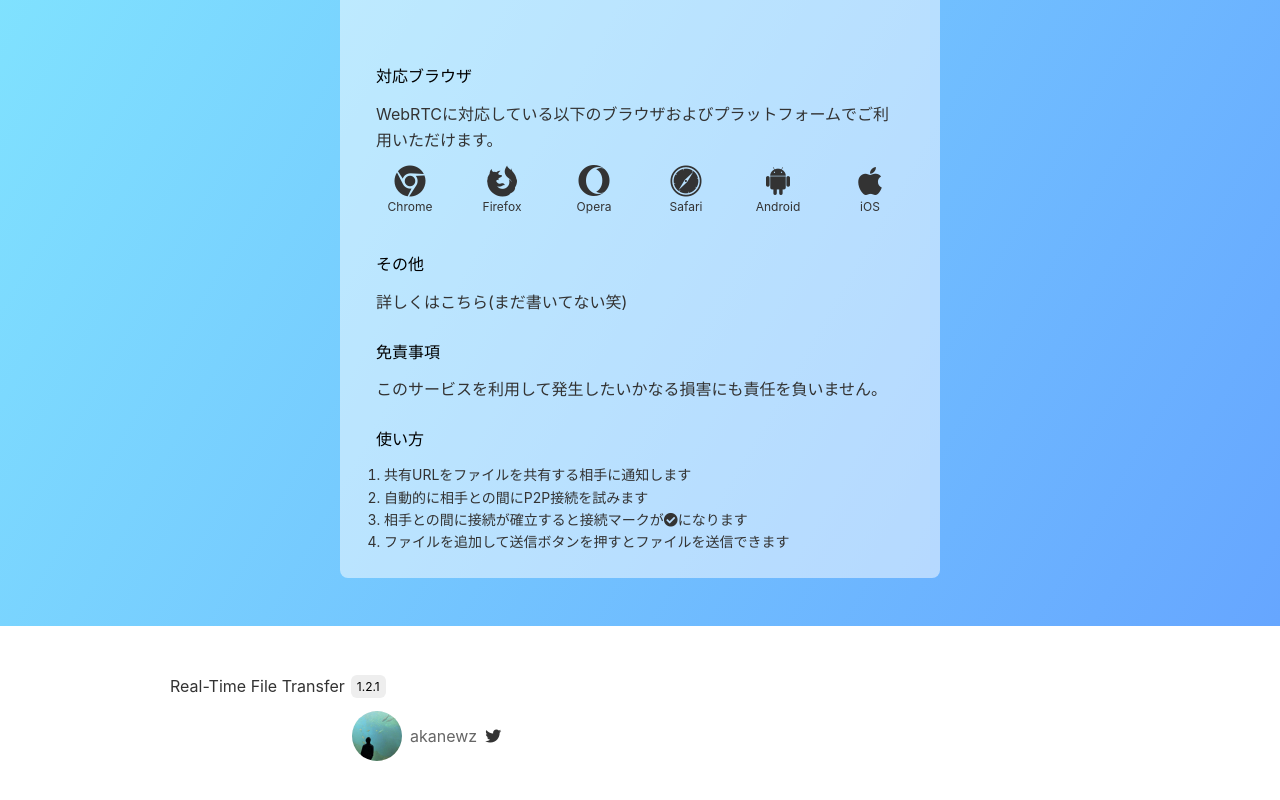
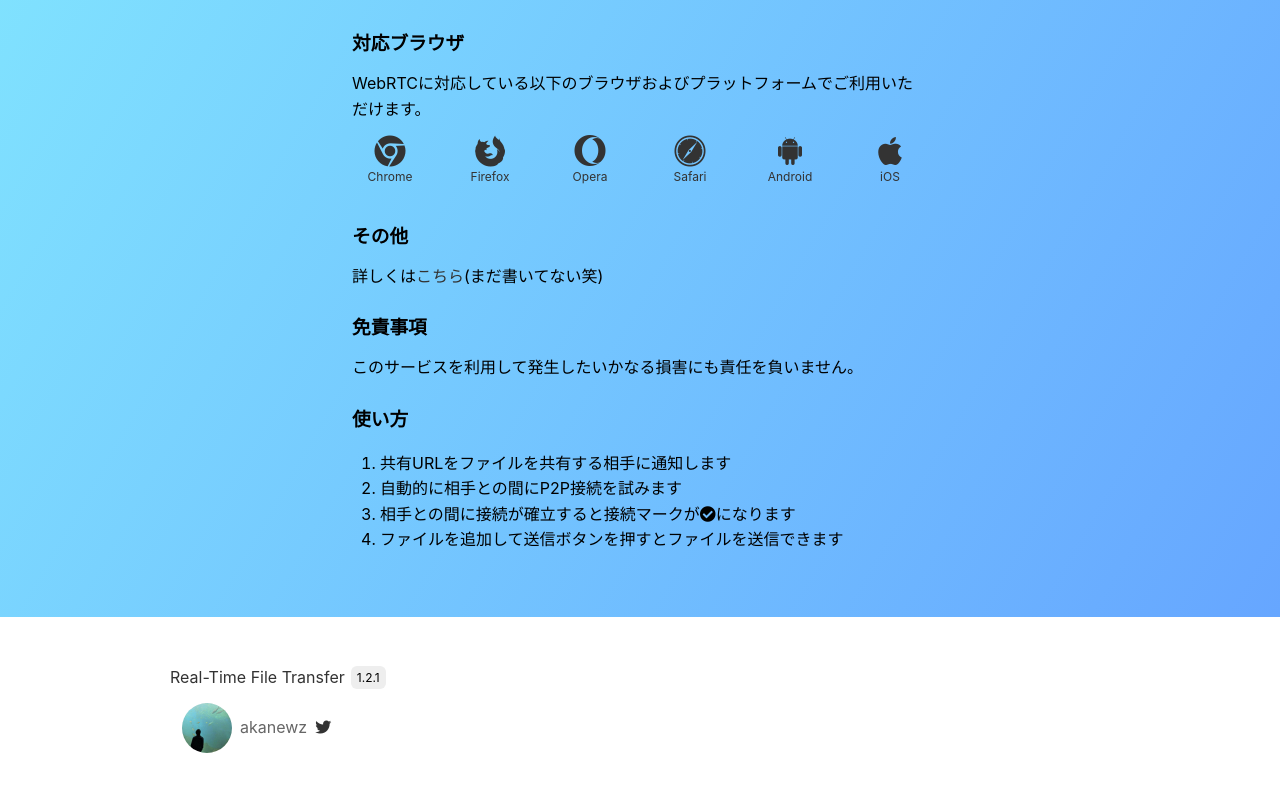
Before and after one commit to ryo4004/rts, a React (Create React App) app in the folder client/: page / in a window 1280 px wide. Shown: the part 1124-1924 px from the top of the page. Built offline with nearby package versions, Linux system fonts and the light colour scheme.

Commit message:
ホーム画面のレイアウトを調整

```diff
--- a/client/src/Component/Pages/Home/Home.scss
+++ b/client/src/Component/Pages/Home/Home.scss
@@ -52,7 +52,7 @@
       }
     }
 
-    .tutorial {
+    .guide {
       width: 95%;
       max-width: 600px;
       margin: 0 auto;
--- a/client/src/Component/Pages/Home/Home.tsx
+++ b/client/src/Component/Pages/Home/Home.tsx
@@ -67,7 +67,7 @@ class Home extends Component<Props> {
               </div>
             </div>
           </div>
-          <div className="tutorial">
+          <div className="guide">
             <div className={'feature' + mobileMode}>
               <div>
                 <div className="icon">
--- a/client/src/Component/Pages/Main.scss
+++ b/client/src/Component/Pages/Main.scss
@@ -99,7 +99,7 @@ footer {
   }
 
   .author {
-    max-width: 600px;
+    max-width: 940px;
     margin: 0 auto;
 
     display: flex;
```
